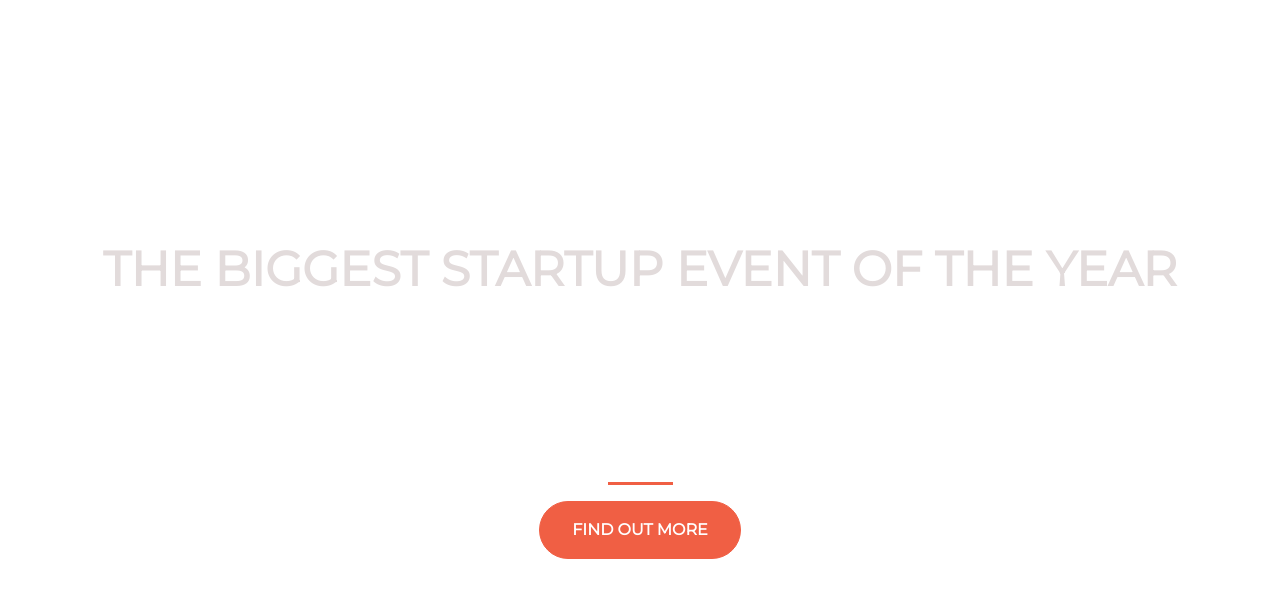
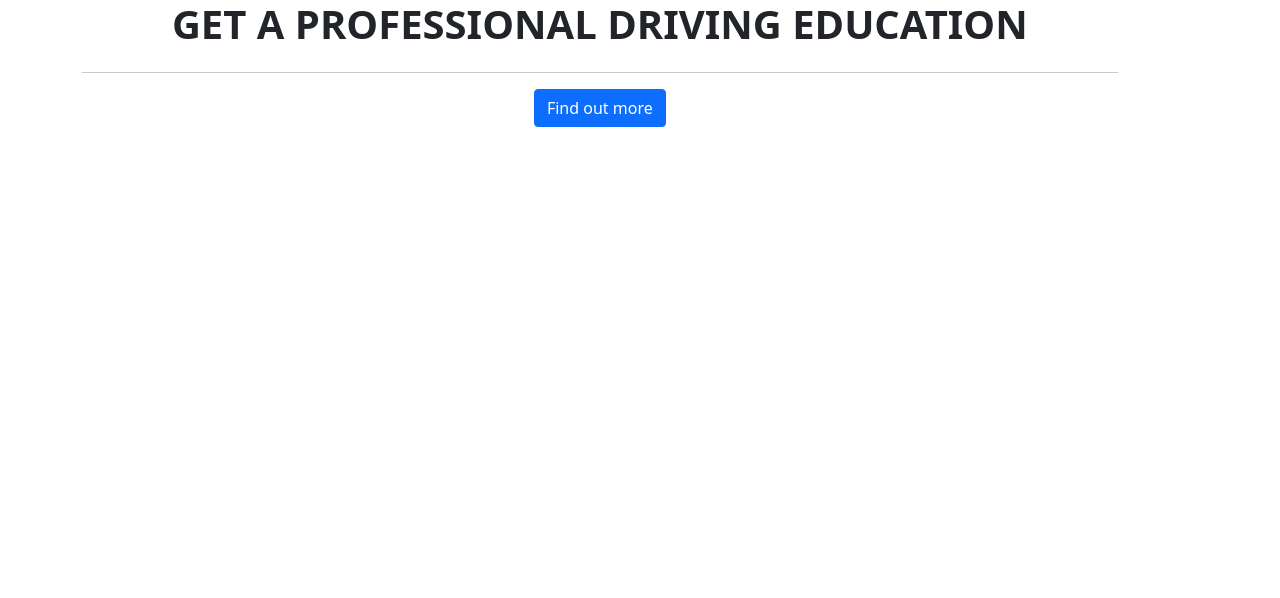
Before and after one commit to Krupajenny24/background-generator, a plain HTML site: page index.html in a window 1280 px wide. Drawn offline with nearby package versions, Linux system fonts and the light colour scheme.

Commit message:
changing html and css files

```diff
--- a/index.html
+++ b/index.html
@@ -1,31 +1,36 @@
-<!DOCTYPE html>
-<html>
-  <head>
-    <title>Startup</title>
-    <!-- Required meta tags -->
-    <meta charset="utf-8">
-    <meta name="viewport" content="width=device-width, initial-scale=1, shrink-to-fit=no">
+<!doctype html>
+<html lang="en">
+<head>
+  <meta charset="utf-8">
+  <title>Car Driving School</title>
+  <base href="/">
 
-    <!-- Google Fonts -->
-    <link href="https://fonts.googleapis.com/css?family=Montserrat" rel="stylesheet">
+  <!-- Required meta tags -->
+  <meta name="viewport" content="width=device-width, initial-scale=1">
+  <!--Google fonts -->
+  <link rel="preconnect" href="https://fonts.gstatic.com">
+  <link href="https://fonts.googleapis.com/css2?family=Montserrat&display=swap" rel="stylesheet">
+  <!-- Bootstrap css-->
+  <link href="https://cdn.jsdelivr.net/npm/bootstrap@5.0.0-beta1/dist/css/bootstrap.min.css" rel="stylesheet" integrity="sha384-giJF6kkoqNQ00vy+HMDP7azOuL0xtbfIcaT9wjKHr8RbDVddVHyTfAAsrekwKmP1" crossorigin="anonymous">
+  <!--our own stylesheet-->
+  <link rel="stylesheet" href="styles.css" type="text.css">
+</head>
+<body class="mat-typography">
+  <!-- <app-root></app-root> -->
 
-    <!-- Bootstrap CSS from a CDN. This way you don't have to include the bootstrap file yourself -->
-    <link rel="stylesheet" href="https://stackpath.bootstrapcdn.com/bootstrap/4.3.1/css/bootstrap.min.css" integrity="sha384-ggOyR0iXCbMQv3Xipma34MD+dH/1fQ784/j6cY/iJTQUOhcWr7x9JvoRxT2MZw1T" crossorigin="anonymous">
-    <!-- Your own stylesheet -->
-    <link rel="stylesheet" type="text/css" href="style.css">
-  </head>
-  <body>
     <div class="container d-flex align-items-center h-100">
       <div class="row">
         <header class="text-center col-12">
-          <h1 class="text-uppercase"><strong>The biggest startup event of the year</strong></h1>
+           <h1 class="text-uppercase"><strong>Get a professional driving education</strong></h1>
         </header>
         <div class="buffer col-12"></div>
+  <!-- class="text-center col-12" -->
         <section class="text-center col-12">
           <hr>
           <button class="btn btn-primary btn-xl">Find out more</button>
         </section>
       </div>
-    </div>
-  </body>
+   </div>
+
+</body>
 </html>
--- /dev/null
+++ b/styles.css
@@ -0,0 +1,39 @@
+/* You can add global styles to this file, and also import other style files */
+body, html{
+    width: 100%;
+    height:100%;
+    font-family: 'Montserrat', sans-serif;
+    background: url(F:\web-designing\udemy_files\BGimage_carDr.jpg) no-repeat center center fixed;
+    -webkit-background-size: 100% 100%;
+    -moz-background-size: 100% 100%;
+    -o-background-size: 100% 100%r;
+    background-size: 100% 100%;
+}
+h1{
+    font-size: 3rem;
+    color:#fcf8f8;
+}
+hr{
+    border-color:#ad0845 ;
+    border-width: 5px;
+}
+.buffer{
+    height: 50px;
+}
+.btn{
+    font-weight: 700;
+    border-radius: 300px;
+    text-transform: uppercase;
+}
+.btn-primary{
+    background-color:#ad0845;
+    border-color:#ad0845;
+}
+.btn-primary:hover {
+    background-color:rgba(202, 49, 11, 0.521);
+    border-color:rgba(202, 49, 11, 0.521) ;
+    border-width: 4px;
+}
+.btn-xl{
+    font-size: 25px;
+}
```
